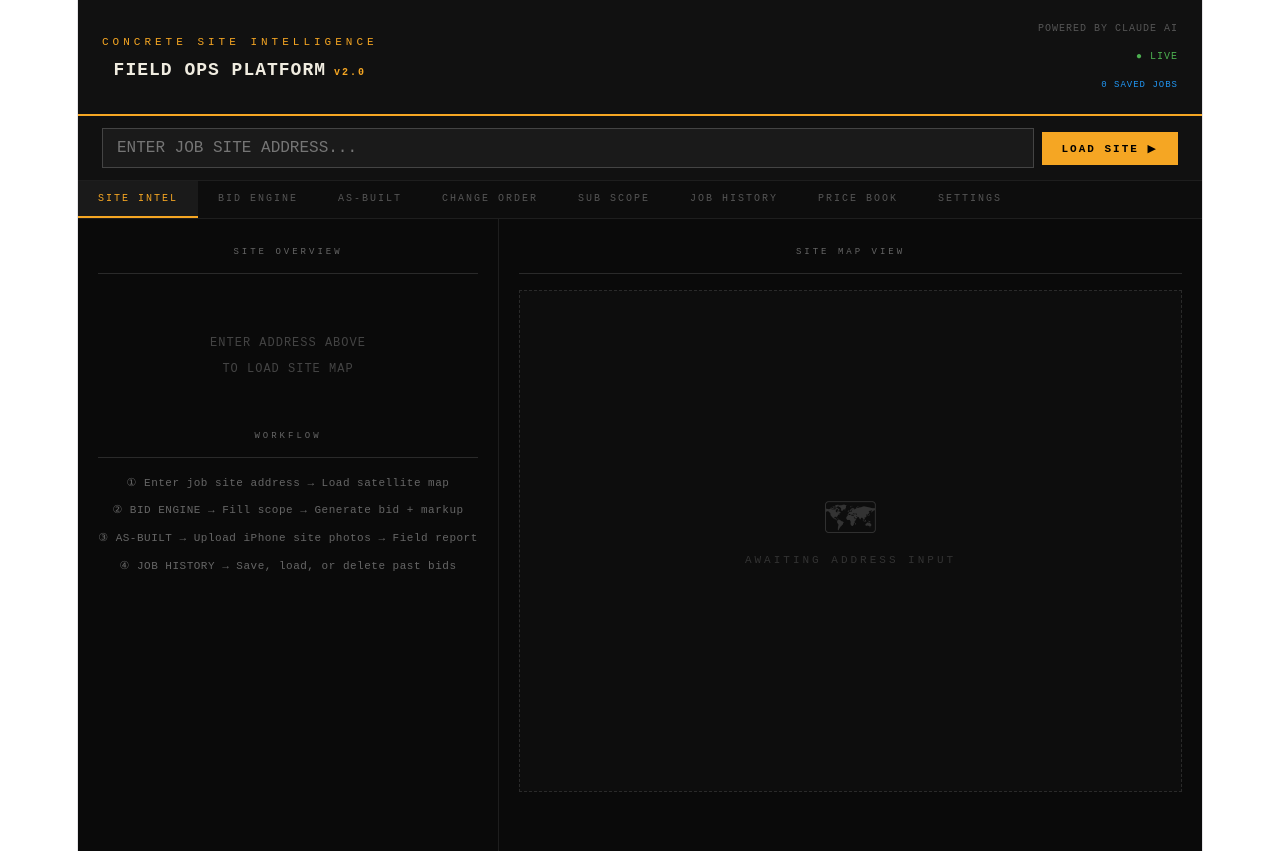
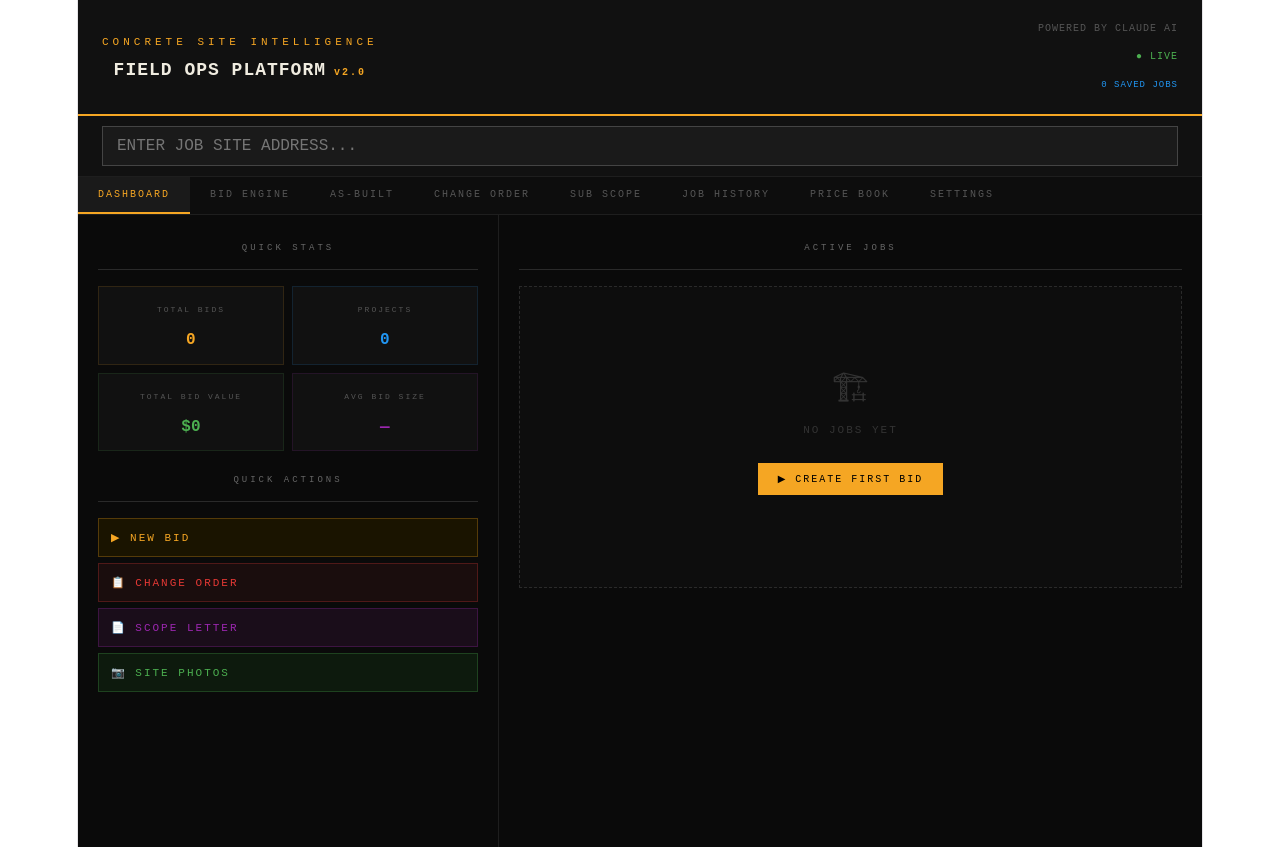
Before and after one commit to thompsonab10-ai/Concrete-Intel, a React (Vite) app: page / in a window 1280 px wide. Built offline with nearby package versions, Linux system fonts and the light colour scheme.

Commit message:
dashboard replaces site intel

```diff
--- a/src/App.jsx
+++ b/src/App.jsx
@@ -1,7 +1,7 @@
 import { useState, useRef, useEffect } from "react";
 
 const ANTHROPIC_MODEL = "claude-sonnet-4-20250514";
-const PHASES = ["SITE INTEL", "BID ENGINE", "AS-BUILT", "CHANGE ORDER", "SUB SCOPE", "JOB HISTORY", "PRICE BOOK", "SETTINGS"];
+const PHASES = ["DASHBOARD", "BID ENGINE", "AS-BUILT", "CHANGE ORDER", "SUB SCOPE", "JOB HISTORY", "PRICE BOOK", "SETTINGS"];
 
 // ── Default prices — contractor overrides these in PRICE BOOK ────────
 const DEFAULT_PRICES = {
@@ -1222,10 +1222,8 @@ Our Company: ${brand.companyName || "Not specified"}`;
       </div>
 
       {/* Address Bar */}
-      {/* Address Bar with Autocomplete */}
-      <div className="address-bar" style={{ background: "#111", padding: "12px 24px", borderBottom: "1px solid #1e1e1e", position: "relative", zIndex: 100 }}>
-        <div style={{ display: "flex", gap: "8px", alignItems: "center" }}>
-          <div style={{ flex: 1, position: "relative" }}>
+      <div className="address-bar" style={{ background: "#111", padding: "10px 24px", borderBottom: "1px solid #1e1e1e", position: "relative", zIndex: 100 }}>
+        <div style={{ position: "relative" }}>
           <input
             style={{ ...inputStyle, fontSize: "14px", padding: "10px 14px" }}
             placeholder="ENTER JOB SITE ADDRESS..."
@@ -1233,14 +1231,10 @@ Our Company: ${brand.companyName || "Not specified"}`;
             onChange={e => {
               const val = e.target.value;
               setAddress(val);
-                setMapLoaded(false);
               clearTimeout(addressDebounce.current);
               addressDebounce.current = setTimeout(() => fetchSuggestions(val), 350);
             }}
-              onKeyDown={e => {
-                if (e.key === "Enter" && address) { setShowSuggestions(false); setMapLoaded(true); }
-                if (e.key === "Escape") setShowSuggestions(false);
-              }}
+            onKeyDown={e => { if (e.key === "Escape") setShowSuggestions(false); }}
             onFocus={() => suggestions.length && setShowSuggestions(true)}
             onBlur={() => setTimeout(() => setShowSuggestions(false), 200)}
             autoComplete="off"
@@ -1253,18 +1247,8 @@ Our Company: ${brand.companyName || "Not specified"}`;
             }}>
               {suggestions.map((s, i) => (
                 <div key={i}
-                    onMouseDown={() => {
-                      setAddress(s);
-                      setSuggestions([]);
-                      setShowSuggestions(false);
-                      setMapLoaded(true);
-                    }}
-                    style={{
-                      padding: "10px 14px", fontSize: "12px", color: "#c8bfa8",
-                      fontFamily: "'Courier New', monospace", cursor: "pointer",
-                      borderBottom: "1px solid #2a2a2a", letterSpacing: "0.3px",
-                      lineHeight: "1.4",
-                    }}
+                  onMouseDown={() => { setAddress(s); setSuggestions([]); setShowSuggestions(false); }}
+                  style={{ padding: "10px 14px", fontSize: "12px", color: "#c8bfa8", fontFamily: "'Courier New', monospace", cursor: "pointer", borderBottom: "1px solid #2a2a2a", lineHeight: "1.4" }}
                   onMouseEnter={e => e.currentTarget.style.background = "#2a2a2a"}
                   onMouseLeave={e => e.currentTarget.style.background = "transparent"}
                 >
@@ -1273,10 +1257,6 @@ Our Company: ${brand.companyName || "Not specified"}`;
               ))}
             </div>
           )}
-          </div>
-          <button onClick={() => { setShowSuggestions(false); address && setMapLoaded(true); }} style={{ background: "#f5a623", color: "#000", border: "none", padding: "10px 20px", fontFamily: "'Courier New', monospace", fontSize: "11px", letterSpacing: "2px", fontWeight: "bold", cursor: "pointer", whiteSpace: "nowrap" }}>
-            LOAD SITE ▶
-          </button>
         </div>
       </div>
 
@@ -1301,25 +1281,45 @@ Our Company: ${brand.companyName || "Not specified"}`;
           {/* PHASE 0: Site Intel */}
           {phase === 0 && (
             <>
-              <SectionLabel>SITE OVERVIEW</SectionLabel>
-              {mapLoaded && address ? (
-                <div style={{ background: "#111", border: "1px solid #2a2a2a", padding: "12px", marginBottom: "16px" }}>
-                  <div style={labelStyle}>SITE ADDRESS</div>
-                  <div style={{ color: "#fff", fontSize: "13px", marginBottom: "8px" }}>{address}</div>
-                  <div style={{ fontSize: "10px", color: "#666", letterSpacing: "1px" }}>→ Map loaded. Switch to BID ENGINE to estimate.</div>
-                </div>
-              ) : (
-                <div style={{ color: "#444", fontSize: "12px", letterSpacing: "1px", textAlign: "center", padding: "40px 0" }}>
-                  ENTER ADDRESS ABOVE<br />TO LOAD SITE MAP
-                </div>
-              )}
-              <SectionLabel>WORKFLOW</SectionLabel>
-              <div style={{ color: "#666", fontSize: "11px", lineHeight: "1.8", letterSpacing: "0.5px" }}>
-                <div style={{ marginBottom: "8px" }}>① Enter job site address → Load satellite map</div>
-                <div style={{ marginBottom: "8px" }}>② BID ENGINE → Fill scope → Generate bid + markup</div>
-                <div style={{ marginBottom: "8px" }}>③ AS-BUILT → Upload iPhone site photos → Field report</div>
-                <div style={{ marginBottom: "8px" }}>④ JOB HISTORY → Save, load, or delete past bids</div>
-              </div>
+              <SectionLabel>QUICK STATS</SectionLabel>
+              {(() => {
+                const totalJobs = jobs.length;
+                const uniqueProjects = new Set(jobs.map(j => j.projectKey || j.id)).size;
+                const totalBidValue = jobs.reduce((sum, j) => {
+                  const match = j.bidOutput?.match(/TOTAL\s+BID[^$\d]*\$?([\d,]+)/i);
+                  return sum + (match ? parseFloat(match[1].replace(/,/g, "")) : 0);
+                }, 0);
+                const avgBid = uniqueProjects > 0 ? totalBidValue / uniqueProjects : 0;
+                return (
+                  <div style={{ display: "grid", gridTemplateColumns: "1fr 1fr", gap: "8px", marginBottom: "16px" }}>
+                    {[
+                      { label: "TOTAL BIDS", value: totalJobs, color: "#f5a623" },
+                      { label: "PROJECTS", value: uniqueProjects, color: "#2196f3" },
+                      { label: "TOTAL BID VALUE", value: `$${totalBidValue.toLocaleString("en-US", { maximumFractionDigits: 0 })}`, color: "#4caf50" },
+                      { label: "AVG BID SIZE", value: avgBid > 0 ? `$${avgBid.toLocaleString("en-US", { maximumFractionDigits: 0 })}` : "—", color: "#9c27b0" },
+                    ].map(({ label, value, color }) => (
+                      <div key={label} style={{ background: "#111", border: `1px solid ${color}22`, padding: "10px 12px" }}>
+                        <div style={{ fontSize: "8px", letterSpacing: "2px", color: "#555", marginBottom: "4px" }}>{label}</div>
+                        <div style={{ fontSize: "16px", fontWeight: "bold", color }}>{value}</div>
+                      </div>
+                    ))}
+                  </div>
+                );
+              })()}
+
+              <SectionLabel>QUICK ACTIONS</SectionLabel>
+              {[
+                { label: "▶ NEW BID", action: () => setPhase(1), color: "#f5a623", bg: "#1a1400" },
+                { label: "📋 CHANGE ORDER", action: () => setPhase(3), color: "#e53935", bg: "#1a0d0d" },
+                { label: "📄 SCOPE LETTER", action: () => setPhase(4), color: "#9c27b0", bg: "#1a0d1a" },
+                { label: "📷 SITE PHOTOS", action: () => setPhase(2), color: "#4caf50", bg: "#0d1a0d" },
+              ].map(({ label, action, color, bg }) => (
+                <button key={label} onClick={action} style={{
+                  width: "100%", background: bg, color, border: `1px solid ${color}44`,
+                  padding: "12px", fontFamily: "'Courier New', monospace", fontSize: "11px",
+                  letterSpacing: "2px", cursor: "pointer", marginBottom: "6px", textAlign: "left",
+                }}>{label}</button>
+              ))}
             </>
           )}
 
@@ -1877,15 +1877,73 @@ Our Company: ${brand.companyName || "Not specified"}`;
 
           {phase === 0 && (
             <>
-              <SectionLabel>SITE MAP VIEW</SectionLabel>
-              {mapLoaded && address ? (
-                <LeafletMap address={address} />
-              ) : (
-                <div style={{ height: "500px", background: "#0d0d0d", border: "1px dashed #2a2a2a", display: "flex", alignItems: "center", justifyContent: "center", flexDirection: "column", color: "#333" }}>
-                  <div style={{ fontSize: "40px", marginBottom: "12px" }}>🗺</div>
-                  <div style={{ fontSize: "11px", letterSpacing: "3px" }}>AWAITING ADDRESS INPUT</div>
-                </div>
-              )}
+              <SectionLabel>ACTIVE JOBS</SectionLabel>
+              {jobs.length === 0 ? (
+                <div style={{ height: "300px", background: "#0d0d0d", border: "1px dashed #2a2a2a", display: "flex", alignItems: "center", justifyContent: "center", flexDirection: "column", color: "#333" }}>
+                  <div style={{ fontSize: "36px", marginBottom: "12px" }}>🏗</div>
+                  <div style={{ fontSize: "11px", letterSpacing: "2px", marginBottom: "8px" }}>NO JOBS YET</div>
+                  <button onClick={() => setPhase(1)} style={{ background: "#f5a623", color: "#000", border: "none", padding: "10px 20px", fontFamily: "'Courier New', monospace", fontSize: "10px", letterSpacing: "2px", cursor: "pointer", marginTop: "12px" }}>
+                    ▶ CREATE FIRST BID
+                  </button>
+                </div>
+              ) : (() => {
+                // Group by project key, show latest revision per project
+                const grouped = {};
+                jobs.forEach(job => {
+                  const key = job.projectKey || `legacy_${job.id}`;
+                  if (!grouped[key] || (job.version || 1) > (grouped[key].version || 1)) {
+                    grouped[key] = job;
+                  }
+                });
+                const projectList = Object.values(grouped).sort((a, b) => b.id - a.id);
+                const allRevisions = jobs;
+
+                return (
+                  <div>
+                    {projectList.map(job => {
+                      const match = job.bidOutput?.match(/TOTAL\s+BID[^$\d]*\$?([\d,]+)/i);
+                      const bidValue = match ? parseFloat(match[1].replace(/,/g, "")) : null;
+                      const revCount = allRevisions.filter(j => (j.projectKey || `legacy_${j.id}`) === (job.projectKey || `legacy_${job.id}`)).length;
+
+                      return (
+                        <div key={job.id} style={{ background: "#0d0d0d", border: "1px solid #2a2a2a", marginBottom: "10px", padding: "14px" }}>
+                          <div style={{ display: "flex", justifyContent: "space-between", alignItems: "flex-start", marginBottom: "10px" }}>
+                            <div style={{ flex: 1, minWidth: 0 }}>
+                              <div style={{ color: "#f0ece0", fontSize: "14px", fontWeight: "bold", marginBottom: "2px" }}>
+                                {job.jobInfo?.projectName || job.address || "Unnamed Project"}
+                              </div>
+                              {job.jobInfo?.projectName && <div style={{ color: "#666", fontSize: "10px", marginBottom: "4px" }}>{job.address}</div>}
+                              <div style={{ display: "flex", gap: "8px", alignItems: "center", flexWrap: "wrap" }}>
+                                {job.jobInfo?.clientName && <span style={{ fontSize: "10px", color: "#888" }}>Client: {job.jobInfo.clientName}</span>}
+                                {job.jobInfo?.gcName && <span style={{ fontSize: "10px", color: "#888" }}>GC: {job.jobInfo.gcName}</span>}
+                              </div>
+                            </div>
+                            <button onClick={() => { loadJob(job); }} style={{
+                              background: "#f5a623", color: "#000", border: "none", padding: "6px 14px",
+                              fontFamily: "'Courier New', monospace", fontSize: "9px", letterSpacing: "1px", cursor: "pointer", flexShrink: 0, marginLeft: "10px",
+                            }}>LOAD</button>
+                          </div>
+
+                          <div style={{ display: "grid", gridTemplateColumns: "1fr 1fr 1fr 1fr", gap: "6px" }}>
+                            {[
+                              { l: "TOTAL BID", v: bidValue ? `$${bidValue.toLocaleString("en-US", { maximumFractionDigits: 0 })}` : "—", c: "#4caf50" },
+                              { l: "POUR TYPE", v: job.bidForm?.pourType || "—", c: "#888" },
+                              { l: "SQUARE FT", v: job.bidForm?.sqft ? `${job.bidForm.sqft} SF` : "—", c: "#888" },
+                              { l: "REVISIONS", v: `v${job.version || 1} (${revCount})`, c: revCount > 1 ? "#f5a623" : "#555" },
+                            ].map(({ l, v, c }) => (
+                              <div key={l} style={{ background: "#111", padding: "6px 8px" }}>
+                                <div style={{ fontSize: "7px", letterSpacing: "1px", color: "#444", marginBottom: "3px" }}>{l}</div>
+                                <div style={{ fontSize: "11px", color: c, fontWeight: l === "TOTAL BID" ? "bold" : "normal" }}>{v}</div>
+                              </div>
+                            ))}
+                          </div>
+                          <div style={{ fontSize: "9px", color: "#444", marginTop: "8px", letterSpacing: "0.5px" }}>Last updated: {job.savedAt}</div>
+                        </div>
+                      );
+                    })}
+                  </div>
+                );
+              })()}
             </>
           )}
 
```
Lines whose indentation alone changed are shown as unchanged.
